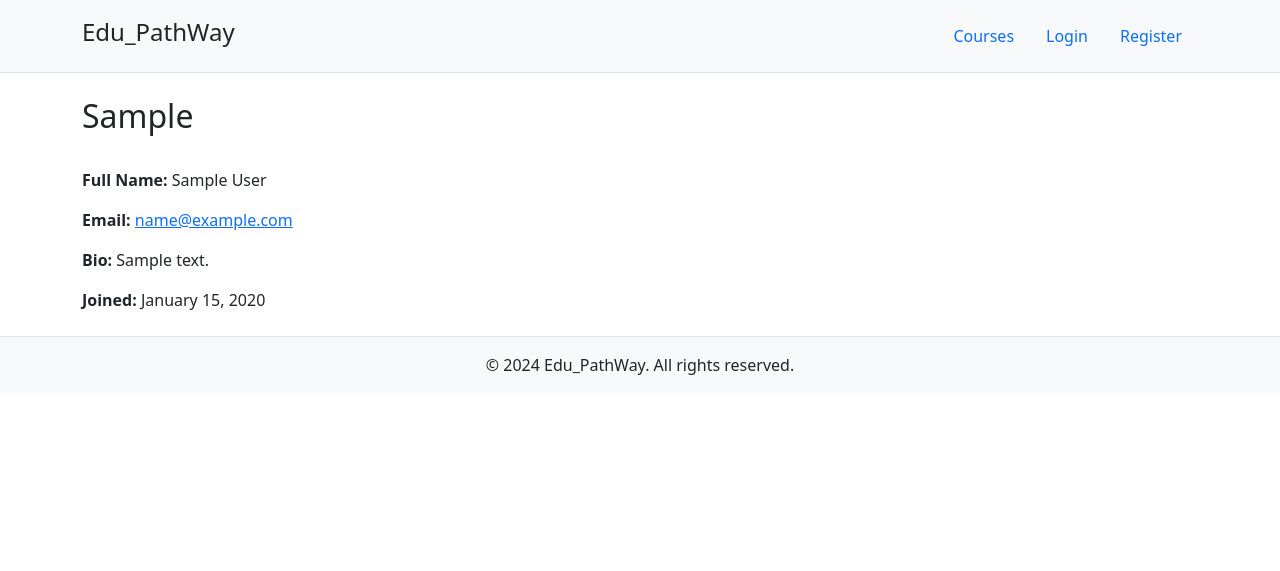
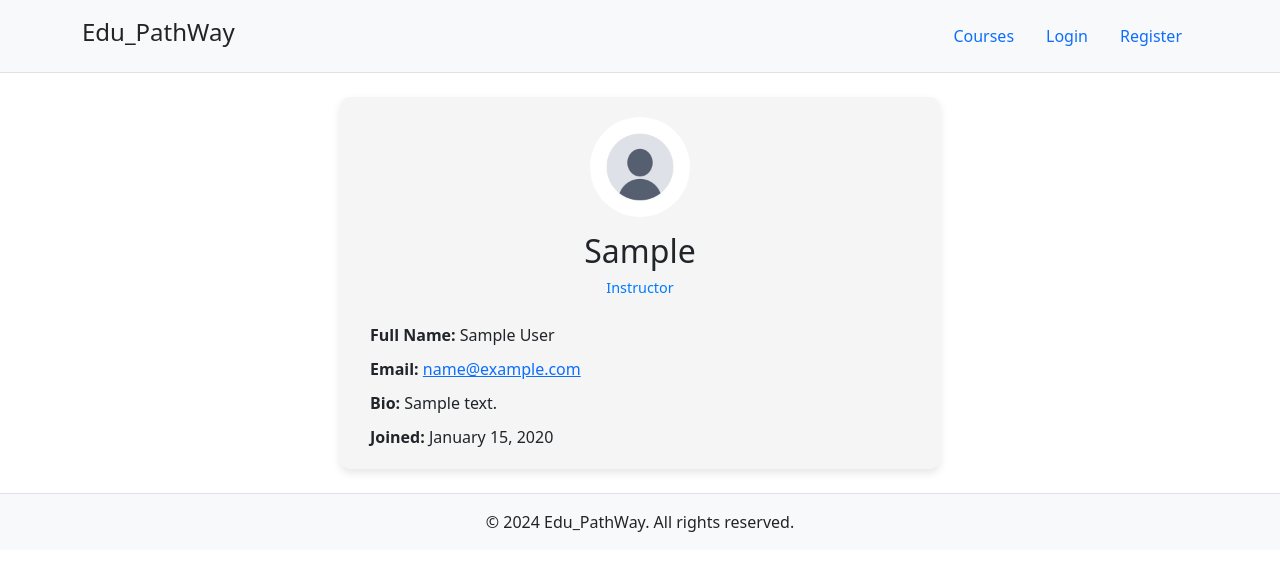
Before and after one commit to Code021-raelle/eduPathway, a Django app: a page that uses templates/profiles/profile.html in a window 1280 px wide. Shown: the top 571 px of the page. Run offline with Django 4.2, Linux system fonts and the light colour scheme; tables that the repository leaves empty hold one stand-in row (values such as "Sample post").

Commit message:
user profiles to view their status

```diff
--- a/templates/profiles/profile.html
+++ b/templates/profiles/profile.html
@@ -1,27 +1,52 @@
 {% extends 'base.html' %}
+{% load static %}
 
 {% block title %}{{ profile.user.username | title }}'s Profile | Edu_PathWay{% endblock %}
 
 {% block content %}
-<div class="profile-container">
-    <div class="profile-header">
-        <h2>{{ profile.user.username | title }}</h2>
+<div class="profile-container" style="max-width: 600px; margin: 0 auto; background-color: #f5f5f5; border-radius: 10px; padding: 20px; box-shadow: 0 4px 8px rgba(0, 0, 0, 0.1);">
+    <!-- Profile Header -->
+    <div class="profile-header text-center">
+        <div style="margin-bottom: 15px;">
+            {% if profile.image %}
+                <img src="{{ profile.image.url }}" alt="{{ profile.user.username }}" style="width: 100px; height: 100px; border-radius: 50%; object-fit: cover;">
+            {% else %}
+                <img src="{% static 'default-profile.png' %}" alt="Default Profile" style="width: 100px; height: 100px; border-radius: 50%; object-fit: cover;">
+            {% endif %}
+        </div>
+        <h2 style="margin-bottom: 5px;">{{ profile.user.username | title }}</h2>
         {% if profile.user.is_instructor %}
-        <span class="badge badge-instructor">Instructor</span>
+            <span style="color: #007bff; font-size: 0.9rem;">Instructor</span>
         {% elif profile.user.is_student %}
-        <span class="badge badge-student">Student</span>
+            <span style="color: #28a745; font-size: 0.9rem;">Student</span>
         {% endif %}
     </div>
-    <div class="profile-details">
-        <p><strong>Full Name:</strong> {{ profile.user.get_full_name }}</p>
-        <p><strong>Email:</strong> <a href="mailto:{{ profile.user.email }}">{{ profile.user.email }}</a></p>
-        <p><strong>Bio:</strong> {{ profile.bio }}</p>
-        <p><strong>Joined:</strong> {{ profile.user.date_joined|date:"F j, Y" }}</p>
+
+    <!-- Profile Details -->
+    <div class="profile-details mt-4">
+        <div style="display: flex; align-items: center; margin-bottom: 10px;">
+            <i class="fa fa-user-circle" style="margin-right: 10px; font-size: 1.5rem; color: #007bff;"></i>
+            <p style="margin: 0;"><strong>Full Name:</strong> {{ profile.user.get_full_name }}</p>
+        </div>
+        <div style="display: flex; align-items: center; margin-bottom: 10px;">
+            <i class="fa fa-envelope" style="margin-right: 10px; font-size: 1.5rem; color: #007bff;"></i>
+            <p style="margin: 0;"><strong>Email:</strong> <a href="mailto:{{ profile.user.email }}">{{ profile.user.email }}</a></p>
+        </div>
+        <div style="display: flex; align-items: center; margin-bottom: 10px;">
+            <i class="fa fa-info-circle" style="margin-right: 10px; font-size: 1.5rem; color: #007bff;"></i>
+            <p style="margin: 0;"><strong>Bio:</strong> {{ profile.bio }}</p>
+        </div>
+        <div style="display: flex; align-items: center;">
+            <i class="fa fa-calendar-alt" style="margin-right: 10px; font-size: 1.5rem; color: #007bff;"></i>
+            <p style="margin: 0;"><strong>Joined:</strong> {{ profile.user.date_joined|date:"F j, Y" }}</p>
+        </div>
     </div>
-    <div class="profile-footer">
-        {% if profile.user == request.user %}
-        <a href="{% url 'edit_profile' %}" class="btn btn-primary">Edit Profile</a>
-        {% endif %}
-    </div>
+
+    <!-- Edit Button -->
+    {% if profile.user == request.user %}
+        <div class="profile-footer mt-4 text-center">
+            <a href="{% url 'edit_profile' request.user %}" class="btn btn-primary" style="width: 100%; border-radius: 25px; font-size: 1rem; padding: 10px;">Edit Profile</a>
+        </div>
+    {% endif %}
 </div>
 {% endblock %}
```
